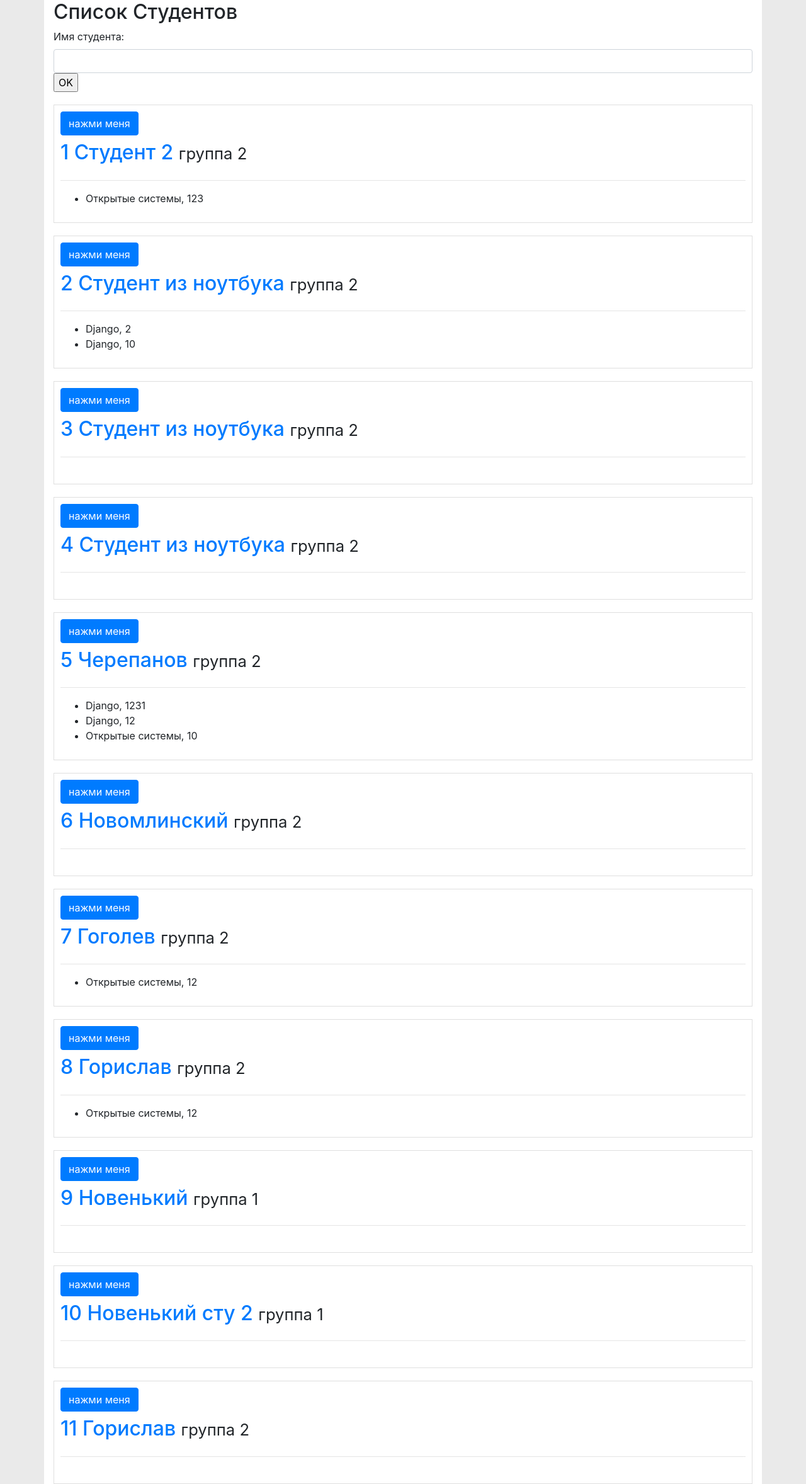
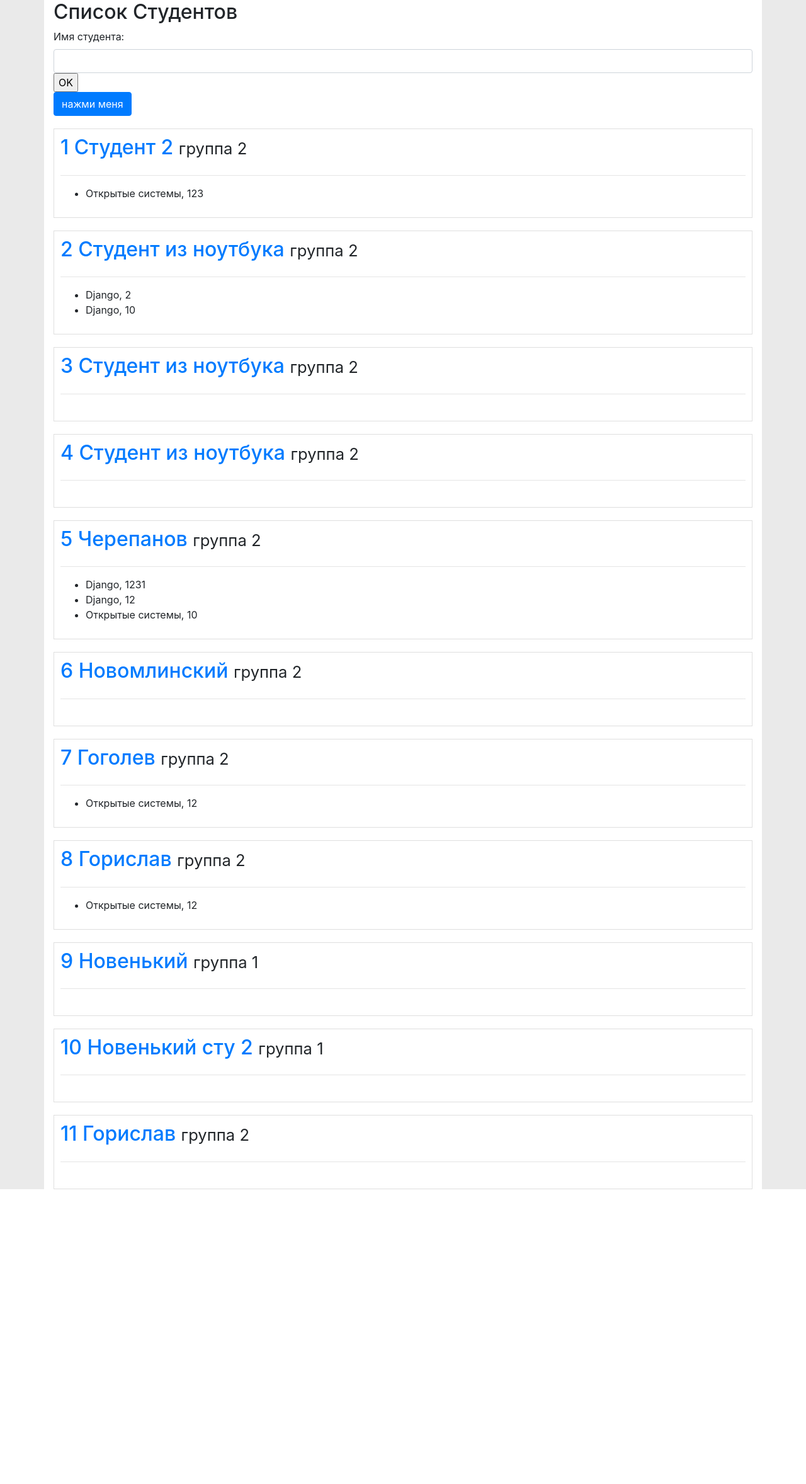
Before and after one commit to che4web/student_project, a Django app: page / in a window 1280 px wide. Shown: the part 56-2412 px from the top of the page at 63% size. After the commit the page ends 1944 px from the top, so only its background shows below. Run offline with Django 3.2, Linux system fonts and the light colour scheme; data comes from the database, SQL or seed files in the repository; some libraries are stand-ins or nearby versions.

Commit message:
создан асинхронный запрос и обновление дома

```diff
--- /dev/null
+++ b/studentapp/static/main.js
@@ -0,0 +1,18 @@
+  var updateList = function(query){
+      $.get('/api/student/').done(function(data){
+          console.log(data)
+          $('my_div').empty('')
+          for(let item of data){
+              $('#my_div').append( `<div class="article" id="" >
+                                        <div class="row ">
+                                            <div class="col-md-12" >
+                                                <h2> <a >${item.id} </a>
+                                                <a href="">${item.name} </a></h2></div>
+                                        </div>
+                                        <hr>
+                                    </div>
+`)
+          }
+      })
+    }
+  $('#my_button').click(updateList)
--- a/studentapp/templates/base.html
+++ b/studentapp/templates/base.html
@@ -6,6 +6,7 @@
         <link rel="stylesheet" href="{% static 'bootstrap/css/bootstrap.min.css' %}" >
         <meta name="viewport" content="width=device-width, initial-scale=1, shrink-to-fit=no">
         <link rel="stylesheet"  href="{% static 'style.css' %}">
+        <script src="https://ajax.googleapis.com/ajax/libs/jquery/3.5.1/jquery.min.js"></script>
     </head>
 <style >
 </style>
@@ -38,7 +39,6 @@
             {%block content %}{%endblock%}
         </div>
         </div>
-        <script src="https://ajax.googleapis.com/ajax/libs/jquery/3.5.1/jquery.min.js"></script>
 <script src="{% static 'bootstrap/js/bootstrap.bundle.min.js'%}"></script>
     </body>
 
--- a/studentapp/templates/index.html
+++ b/studentapp/templates/index.html
@@ -4,12 +4,13 @@
 Список Студентов
 {%endblock%}
 {%block content%}
+<button class="btn btn-primary" id="my_button" >   нажми меня</button>
+<div id="my_div"></div>
 {% for student in student_list%}
-<div class="article" id="student-id-{{student.id}}" onclick="console.log('click on article')">
-    <div class="row" onclick="console.log('click on row')">
-        <div class="col-md-12" onclick="event.stopPropagation() ;console.log('click on col')">
+<div class="article" id="student-id-{{student.id}}" >
+    <div class="row ">
+        <div class="col-md-12" >
 
-<h2 class="btn btn-primary" id="button-id-{{student.id}}" onclick="console.log(this.id) " >   нажми меня</h2>
             <h2> <a  onclick="event.preventDefault();return false" href="{% url 'student-detail' pk=student.id %}">{{student.id}} </a>
                                      <a href="{{student.get_absolute_url}}">{{student.name}} </a><span class="small"> {{student.group.name}}</span></h2></div>
     </div>
@@ -25,12 +26,5 @@
     </div>
 </div>
 {%endfor%}
-<script>
-  var updateList = function(query){
-      $.get('/api/student/').done(function(data){
-        $('#ajax').html = data
-      })
-    }
-
-</script>
+<script src="/static/main.js">
 {%endblock%}
```
